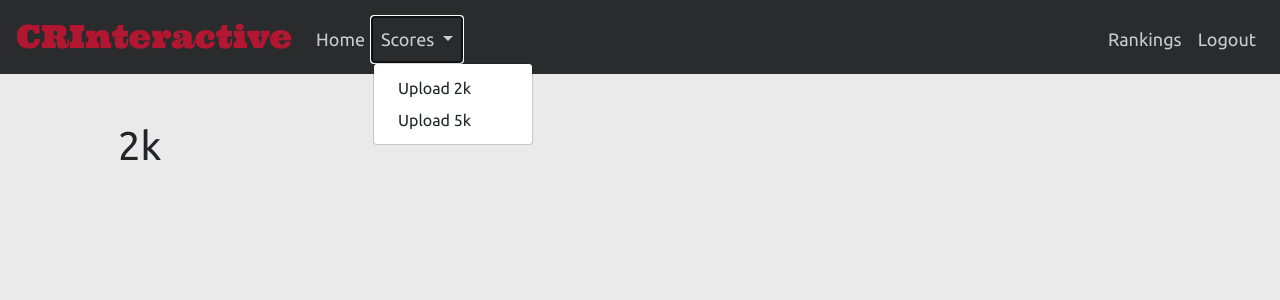
After one commit to hectorastrom/CRInteractive, a Flask app: page /2k in a window 1280 px wide, after a click on "Scores". The commit adds this page. Shown: the top 300 px of the page. Run offline with Flask 2, Linux system fonts and the light colour scheme; the visitor is signed in with stand-in values (Sample User, id 1); some libraries are stand-ins or nearby versions.

Commit message:
Added dropdown and 2k route

```diff
--- a/app/routes.py
+++ b/app/routes.py
@@ -59,3 +59,8 @@ def rankings():
 
     sorted(userList, key=lambda x:x["twok".seconds])
     return render_template("rankings.html", users=userList)
+
+@app.route('/2k', methods=['GET', 'POST'])
+@login_required
+def upload_twok():
+    return render_template('2k.html')
--- /dev/null
+++ b/app/templates/2k.html
@@ -0,0 +1,7 @@
+{% extends 'layout.html' %}
+
+{% block title %}2k{% endblock title %}
+
+{% block main %}
+<h1>2k</h1>
+{% endblock main %}
--- a/app/templates/index.html
+++ b/app/templates/index.html
@@ -5,7 +5,8 @@
 
 {% block main %}
 {% if current_user.is_authenticated %}
-<h1>You're logged in</h1>
+<h1>You're logged in, {{ current_user.firstname }}.</h1>
+<!-- If side or team is none, prompt setup in homepage -->
 {% else %}
     <h1>Welcome to CRInteractive</h1>
     <h2>You may register <a href="{{ url_for('register') }}">here</a> or log in <a href="{{ url_for('login') }}">here.</a></h2>
--- a/app/templates/layout.html
+++ b/app/templates/layout.html
@@ -38,15 +38,26 @@
                 <span class="navbar-toggler-icon"></span>
             </button>
             <div class="collapse navbar-collapse" id="navbar">
-                    <ul class="navbar-nav mr-auto mt-1">
-                        <li class="nav-item"><a class="nav-link" href="{{ url_for('index') }}">Home</a></li>
-                    </ul>
                     {% if current_user.is_authenticated %}
+                        <ul class="navbar-nav mr-auto mt-1">
+                            <li class="nav-item"><a class="nav-link" href="{{ url_for('index') }}">Home</a></li>
+                            <li class="nav-item dropdown">
+                                <a class="nav-link dropdown-toggle" href="#" id="navbarDropdown" role="button" data-toggle="dropdown" aria-haspopup="true" aria-expanded="false">
+                                Scores
+                                </a>
+                                <div class="dropdown-menu" aria-labelledby="navbarDropdown">
+                                <a class="dropdown-item" href="{{ url_for('upload_twok') }}">Upload 2k</a>
+                                <a class="dropdown-item" href="#">Upload 5k</a>
+                            </li>
+                        </ul>
                         <ul class="navbar-nav ml-auto mt-1">
                             <li class="nav-item"><a class="nav-link" href="{{ url_for('rankings') }}">Rankings</a></li>
                             <li class="nav-item"><a class="nav-link" href="{{ url_for('logout') }}">Logout</a></li>
                         </ul>
                     {% else %}
+                        <ul class="navbar-nav mr-auto mt-1">
+                            <li class="nav-item"><a class="nav-link" href="{{ url_for('index') }}">Home</a></li>
+                        </ul>
                         <ul class="navbar-nav ml-auto mt-1">
                             <li class="nav-item"><a class="nav-link" href="{{ url_for('register') }}">Register</a></li>
                             <li class="nav-item"><a class="nav-link" href="{{ url_for('login') }}">Login</a></li>
```
